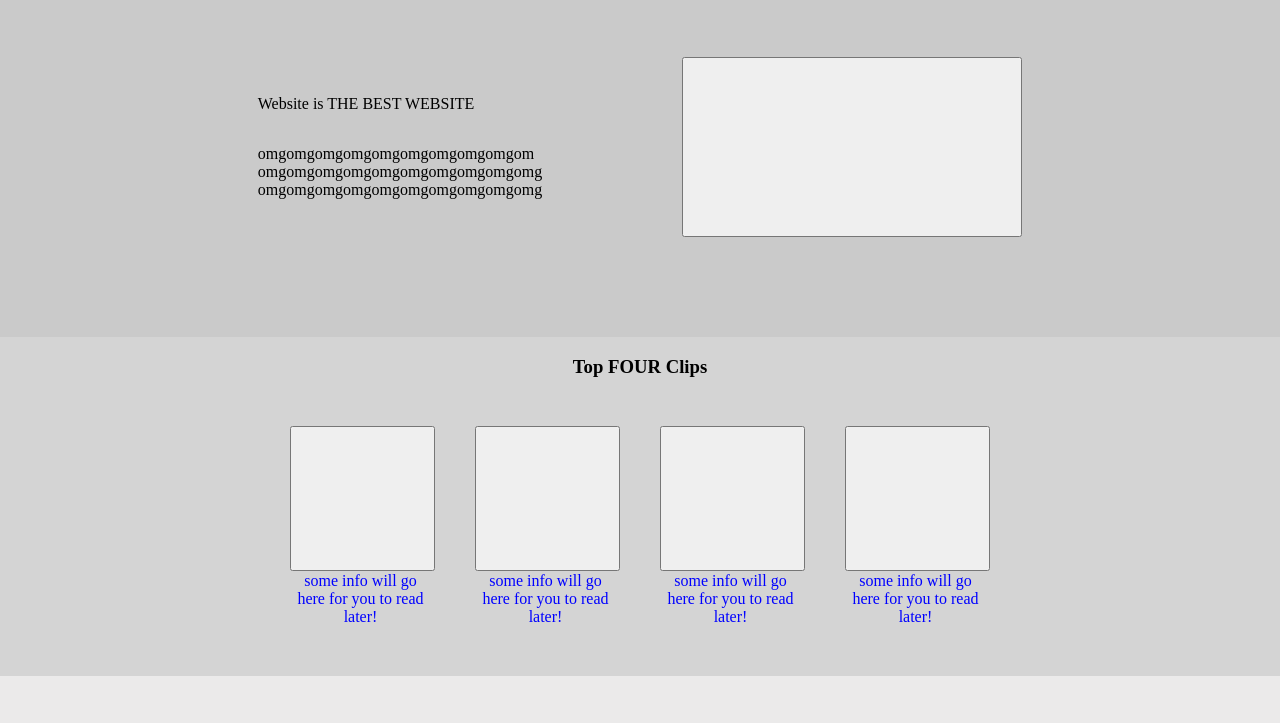
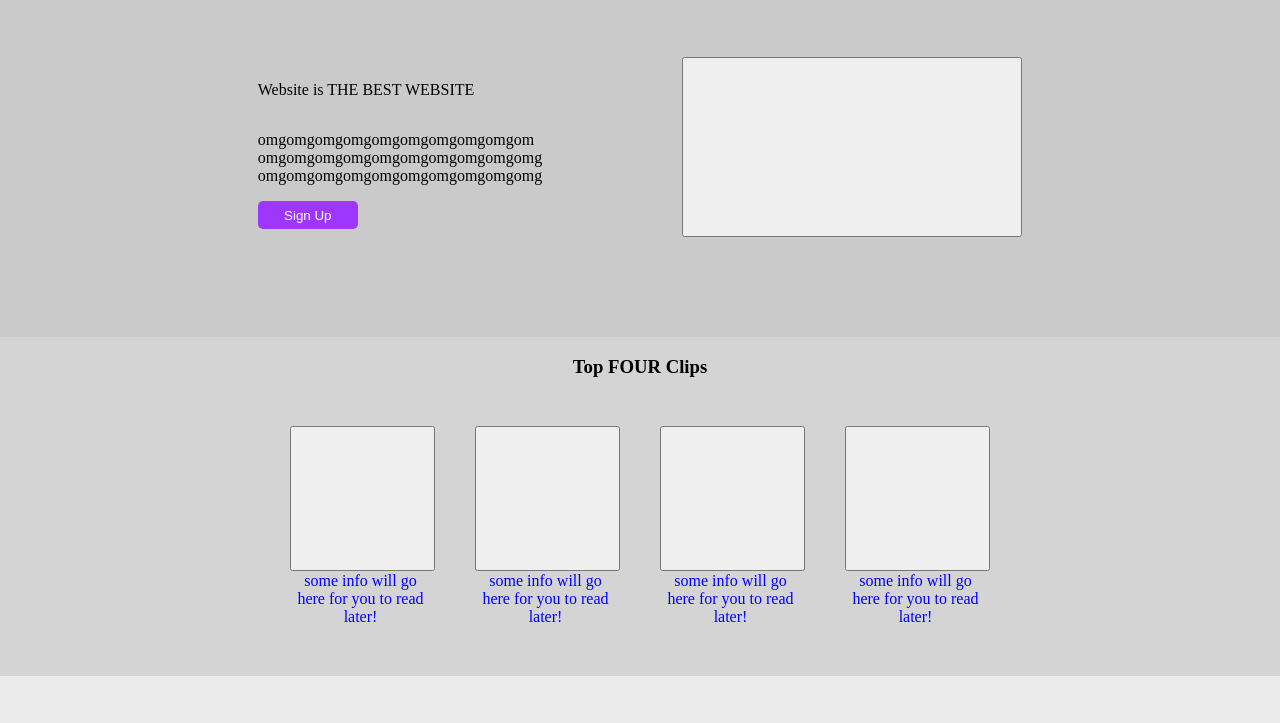
Before and after one commit to oo-f/Odin-Landing-Pad, a plain HTML site: page index.html in a window 1280 px wide. Shown: the part 61-784 px from the top of the page. Drawn offline with Linux system fonts and the light colour scheme.

Commit message:
Add Sign Up button to first body section

```diff
--- a/index.html
+++ b/index.html
@@ -33,6 +33,9 @@
         <br>
         omgomgomgomgomgomgomgomgomgomg
       </p>
+      <div class="sign-up1">
+        <button>Sign Up</button>
+      </div>
       </div>
 
       <button class="body1-button"></button>
@@ -86,11 +89,9 @@
     </div>
 
     <div class="footer">
-      <!-- <div class="footer-content"> -->
         <div>About</div>
         <div>Copyright &#169; oo-f 2024</div>
         <div>Contact Us</div>
-      <!-- </div> -->
     </div>
   </body>
 </html>
--- a/styles.css
+++ b/styles.css
@@ -51,6 +51,14 @@ li, a{
   align-self: center;
   height: 180px;
   width: 340px;
+}
+.sign-up1 button {
+  background: rgb(158, 55, 253) !important;
+  border: none !important;
+}
+.sign-up1 button:hover {
+  background-color: rgb(134, 54, 214) !important;
+  transition: 0.15s;
 }
 
 
@@ -140,7 +148,7 @@ li, a{
   align-self: center;
   padding-right: 100px;
 }
-.sign-up4 button {
+.sign-up4 button, .sign-up1 button {
   text-align: center;
   background: lightseagreen;
   color: white;
@@ -152,6 +160,7 @@ li, a{
 }
 .sign-up4 button:hover {
   background: rgb(29, 163, 157);
+  transition: 0.15s;
 }
 
 .footer {
```
